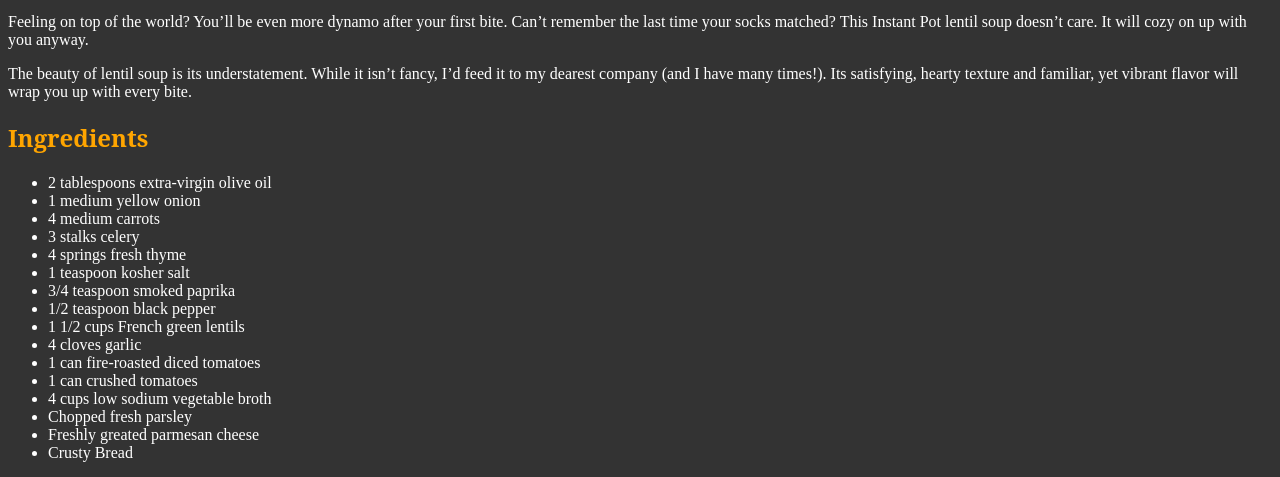
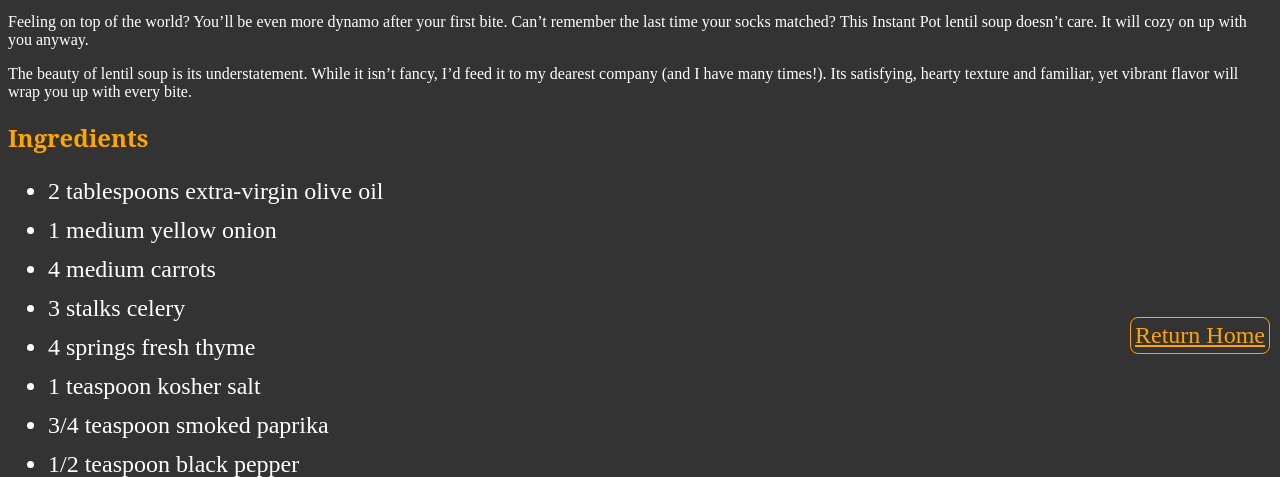
Before and after one commit to calansc/odin-recipes, a plain HTML site: page recipes/lentilsoup.html in a window 1280 px wide. Shown: the part 436-913 px from the top of the page. Drawn offline with Linux system fonts and the light colour scheme.

Commit message:
Update CSS
Set position to fixed for Return Home.
Set recipe titles positioning to sticky.
Update reciept instruction and ingredient font to em.

```diff
--- a/recipes/lentilsoup.html
+++ b/recipes/lentilsoup.html
@@ -6,7 +6,7 @@
         <title></title>
     </head>
     <body>
-        <h1 class="title">Instant Pot Lentil Soup</h1>
+        <h1 class="title"id="sticky">Instant Pot Lentil Soup</h1>
         <img class="yum" src="https://www.wellplated.com/wp-content/uploads/2018/02/Instant-Pot-Lentil-Soup-Recipe-600x638.jpg" alt="Delicious Insant Pot Lentil Soup">
         <p>Instant Pot Lentil Soup is humble, unconditional love in a bowl. Whatever life is throwing at you this week, this quiet, soul-soothing soup is here to nourish.</p>
         <p>Feeling on top of the world? You’ll be even more dynamo after your first bite. Can’t remember the last time your socks matched? This Instant Pot lentil soup doesn’t care. It will cozy on up with you anyway.</p>
--- a/style.css
+++ b/style.css
@@ -8,9 +8,10 @@ html {
 * {
     background-color: rgb(51, 51, 51);
     color: white;
-
 }
 .title {
+    position: sticky;
+    top:0px;
     text-align: center;
     font-weight: bold;
     text-decoration: underline;
@@ -29,8 +30,14 @@ html {
     border:2px solid red;
 }
 .home {
+    position: fixed;
+    bottom:10px;
+    right:10px;
     color: orange;
-
+    font-size:24px;
+    border:1px solid orange;
+    border-radius: 8px;
+    padding:4px;
 }
 .yum {
     display: block;
@@ -48,7 +55,7 @@ html {
 }
 .lists {
     font-family: 'sans-serif';
-    font-size: 16px;
+    font-size: 1.5em;
 }
 #theyums {
     color: black;
@@ -58,3 +65,9 @@ html {
     font-family: 'Ariel', 'sans-serif';
 
 }
+body {
+    padding-bottom: 100px;
+}
+li {
+    padding-bottom: .5em;
+}
```
Also changed, not shown: index.html (+1 -1 lines).
